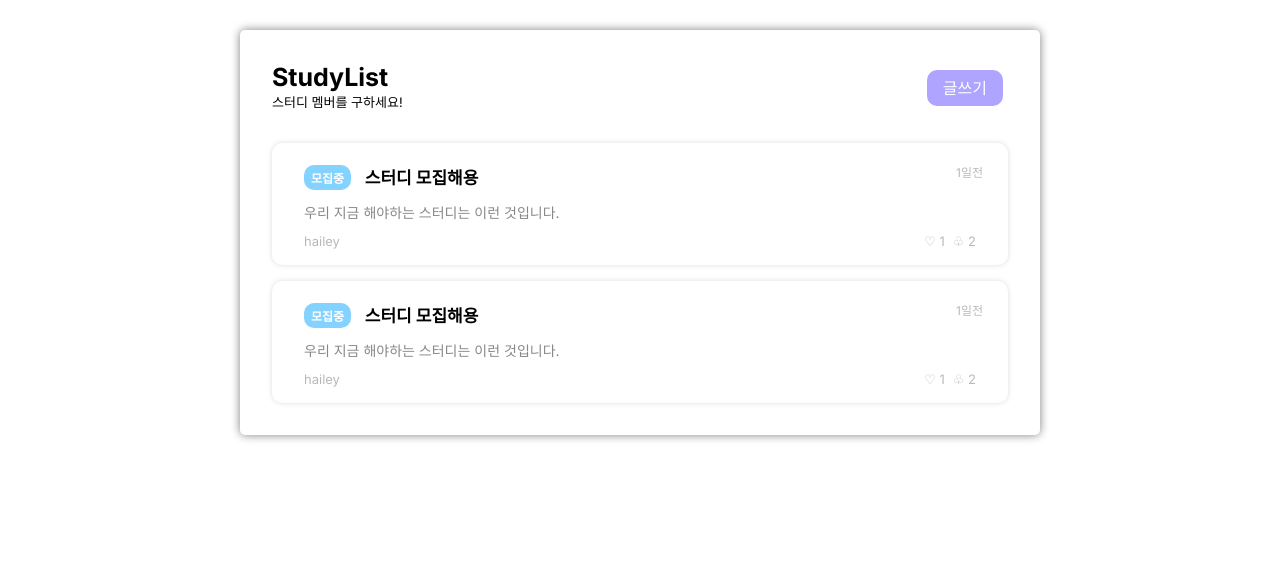
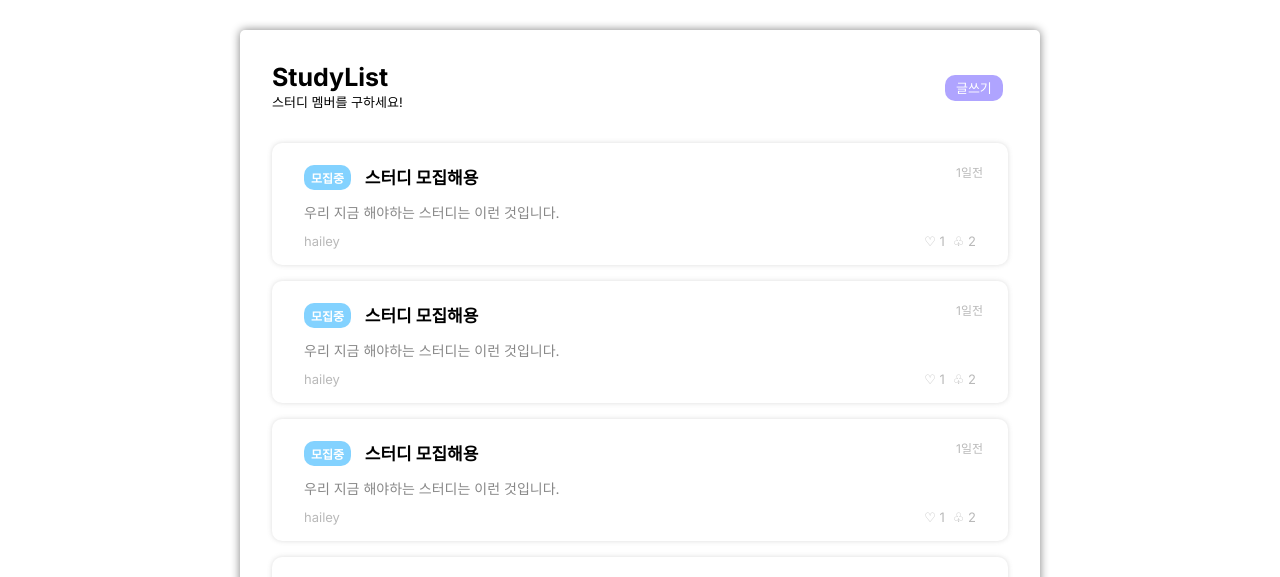
Before and after one commit to haileyham/study-now, a Next.js app: page /study-post in a window 1280 px wide. Shown: the part 210-787 px from the top of the page. Built offline with nearby package versions, Linux system fonts and the light colour scheme.

Commit message:
(#6) style : btn 공통처리 및 크기조정

```diff
--- a/app/study-post/page.module.scss
+++ b/app/study-post/page.module.scss
@@ -15,19 +15,6 @@
   }
   p {
     font-size: var(--font-size-s);
-  }
-  a > span {
-    flex: 1;
-    font-size: var(--font-size-s);
-    background-color: rgb(175, 164, 255);
-    padding: 0.3rem 0.5rem;
-    border-radius: var(--border-radius-m);
-    color: #fff;
-    margin-right: 5px;
-    &:hover {
-      background-color: rgb(139, 124, 254);
-      font-weight: bold;
-    }
   }
 }
 
@@ -102,8 +89,7 @@
 
   .studyHeader {
     a > span {
-      font-size: var(--font-size-l);
-      padding: 0.5rem 1rem;
+      padding: 0.3rem 0.7rem;
     }
   }
 }
--- a/app/study-post/page.tsx
+++ b/app/study-post/page.tsx
@@ -13,10 +13,49 @@ export default function StudyPost() {
               <p>스터디 멤버를 구하세요!</p>
             </div>
             <Link href="/study-post/write">
-              <span>글쓰기</span>
+              <span className="btn-s">글쓰기</span>
             </Link>
           </header>
           <section className={styles.studySection}>
+            <Link href="/study-post/detail/abc">
+              <div className={styles.studyList}>
+                <span className={styles.status}>모집중</span>
+                <span className={styles.date}>1일전</span>
+                <h2>스터디 모집해용</h2>
+                <p>우리 지금 해야하는 스터디는 이런 것입니다.</p>
+                <div className={styles.postInfo}>
+                  <span>hailey</span>
+                  <span>♡ 1</span>
+                  <span>♧ 2</span>
+                </div>
+              </div>
+            </Link>
+            <Link href="/study-post/detail/abc">
+              <div className={styles.studyList}>
+                <span className={styles.status}>모집중</span>
+                <span className={styles.date}>1일전</span>
+                <h2>스터디 모집해용</h2>
+                <p>우리 지금 해야하는 스터디는 이런 것입니다.</p>
+                <div className={styles.postInfo}>
+                  <span>hailey</span>
+                  <span>♡ 1</span>
+                  <span>♧ 2</span>
+                </div>
+              </div>
+            </Link>
+            <Link href="/study-post/detail/abc">
+              <div className={styles.studyList}>
+                <span className={styles.status}>모집중</span>
+                <span className={styles.date}>1일전</span>
+                <h2>스터디 모집해용</h2>
+                <p>우리 지금 해야하는 스터디는 이런 것입니다.</p>
+                <div className={styles.postInfo}>
+                  <span>hailey</span>
+                  <span>♡ 1</span>
+                  <span>♧ 2</span>
+                </div>
+              </div>
+            </Link>
             <Link href="/study-post/detail/abc">
               <div className={styles.studyList}>
                 <span className={styles.status}>모집중</span>
```
